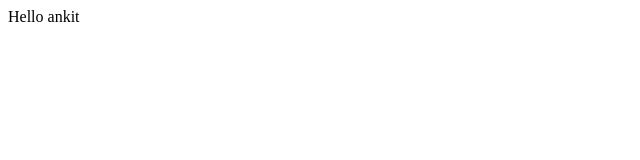
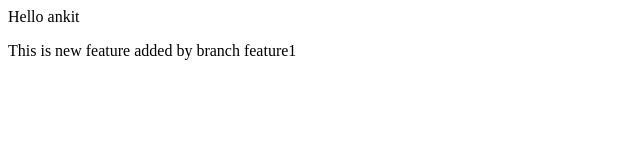
Before and after one commit to kawaneankit/git-demo-learning, a plain HTML site: page index.html in a window 1280 px wide. Shown: the whole page, without its empty margins (0-640 px from the left). Drawn offline with Linux system fonts and the light colour scheme.

Commit message:
New feature added in feature1 branch

```diff
--- a/index.html
+++ b/index.html
@@ -1 +1,2 @@
 <p>Hello ankit</p>
+<p>This is new feature added by branch feature1</p>
```
